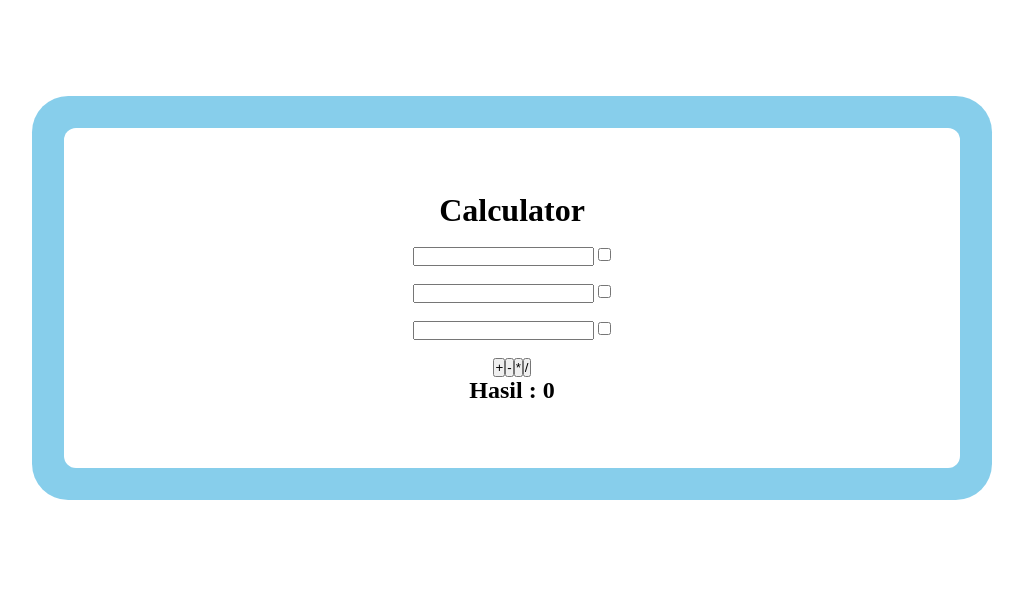
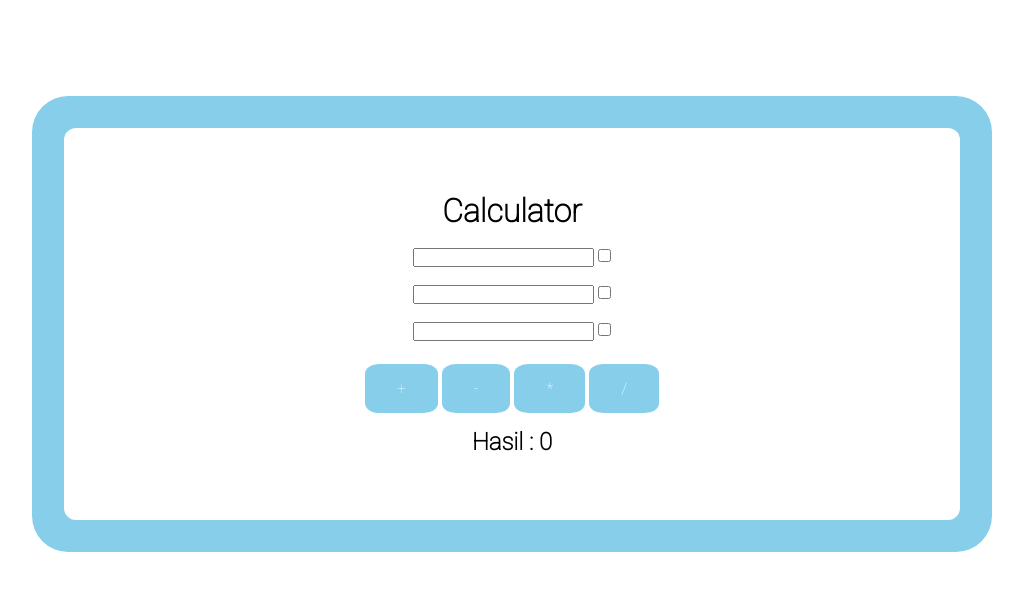
Before and after one commit to adenugrah25/tesfrontendfuntech, a React (Create React App) app: page / in a window 1280 px wide. Shown: the top 590 px of the page, without its empty margins (128-1151 px from the left). Built offline with nearby package versions, Linux system fonts and the light colour scheme.

Commit message:
CSS improvement

```diff
--- a/src/App.css
+++ /dev/null
@@ -1,38 +0,0 @@
-.App {
-  text-align: center;
-}
-
-.App-logo {
-  height: 40vmin;
-  pointer-events: none;
-}
-
-@media (prefers-reduced-motion: no-preference) {
-  .App-logo {
-    animation: App-logo-spin infinite 20s linear;
-  }
-}
-
-.App-header {
-  background-color: #282c34;
-  min-height: 100vh;
-  display: flex;
-  flex-direction: column;
-  align-items: center;
-  justify-content: center;
-  font-size: calc(10px + 2vmin);
-  color: white;
-}
-
-.App-link {
-  color: #61dafb;
-}
-
-@keyframes App-logo-spin {
-  from {
-    transform: rotate(0deg);
-  }
-  to {
-    transform: rotate(360deg);
-  }
-}
--- a/src/App.js
+++ b/src/App.js
@@ -1,5 +1,3 @@
-// import logo from './logo.svg';
-// import './App.css';
 import React from "react";
 
 //import pages
--- a/src/calculator.css
+++ b/src/calculator.css
@@ -1,12 +1,20 @@
+/* google font */
+@import url("https://fonts.googleapis.com/css2?family=Roboto:wght@100&display=swap");
+
 * {
   margin: 0;
   padding: 0;
   box-sizing: border-box;
 }
 
-/* h2 {
-    border-top-style: solid;
-} */
+h2, h1 {
+    /* border-top-style: solid; */
+    font-family: "Roboto", sans-serif;
+}
+
+h2 {
+  margin-top: 10px;
+}
 
 .Calculator {
   box-shadow: 0 0 0 2rem skyblue;
@@ -17,3 +25,17 @@
   width: 70%;
   padding: 5%;
 }
+
+.button {
+  background-color: skyblue;
+  border: none;
+  color: white;
+  padding: 15px 32px;
+  text-align: center;
+  text-decoration: none;
+  font-size: 16px;
+  border-radius: 20%;
+  display: inline-block;
+  margin: 5px 2px;
+  font-family: "Roboto", sans-serif;
+}
--- a/src/components/Calculator.js
+++ b/src/components/Calculator.js
@@ -221,10 +221,10 @@ class Calculator extends React.Component {
             ></input>
           </p>{" "}
           <br></br>
-          <input type="button" onClick={this.calculate} value="+"></input>
-          <input type="button" onClick={this.calculate} value="-"></input>
-          <input type="button" onClick={this.calculate} value="*"></input>
-          <input type="button" onClick={this.calculate} value="/"></input>
+          <input type="button" className="button" onClick={this.calculate} value="+"></input>
+          <input type="button" className="button" onClick={this.calculate} value="-"></input>
+          <input type="button" className="button" onClick={this.calculate} value="*"></input>
+          <input type="button" className="button" onClick={this.calculate} value="/"></input>
           <h2>Hasil : {this.state.hasil}</h2>
         </div>
       </div>
--- a/src/index.css
+++ /dev/null
@@ -1,13 +0,0 @@
-body {
-  margin: 0;
-  font-family: -apple-system, BlinkMacSystemFont, 'Segoe UI', 'Roboto', 'Oxygen',
-    'Ubuntu', 'Cantarell', 'Fira Sans', 'Droid Sans', 'Helvetica Neue',
-    sans-serif;
-  -webkit-font-smoothing: antialiased;
-  -moz-osx-font-smoothing: grayscale;
-}
-
-code {
-  font-family: source-code-pro, Menlo, Monaco, Consolas, 'Courier New',
-    monospace;
-}
--- a/src/index.js
+++ b/src/index.js
@@ -1,6 +1,5 @@
 import React from 'react';
 import ReactDOM from 'react-dom';
-// import './index.css';
 import App from './App';
 import reportWebVitals from './reportWebVitals';
 import './calculator.css';
```
